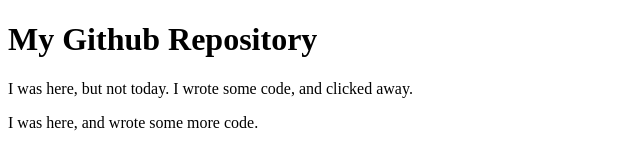
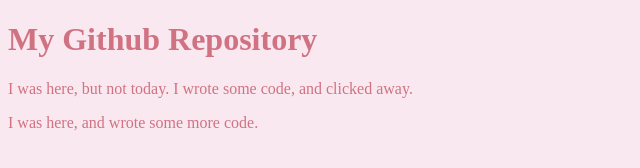
Before and after one commit to KylieAimee/Intermediate-web-repo, a plain HTML site: page index.html in a window 1280 px wide. Shown: the whole page, without its empty margins (0-640 px from the left). Drawn offline with Linux system fonts and the light colour scheme.

Commit message:
Created Css
created the first section of a style sheet

```diff
--- a/home.html
+++ b/index.html
@@ -4,7 +4,7 @@
 		<meta charset="UTF-8">
 		<meta name="viewport" content="width=device-width, initial-scale=1.0">
 		<title>Version Control Review</title>
-		<link rel="stylesheet" href="styles.css">
+		<link rel="stylesheet" href="style.css">
 	</head>
 	<body>
 		<h1>My Github Repository</h1>
@@ -12,3 +12,6 @@
 
         <p>I was here, and wrote some more code.</p>
 	</body>
+
+
+</html>
--- /dev/null
+++ b/style.css
@@ -0,0 +1,4 @@
+body {
+    background-color: rgb(249, 232, 240);
+    color: rgb(208, 114, 130);
+}
```
